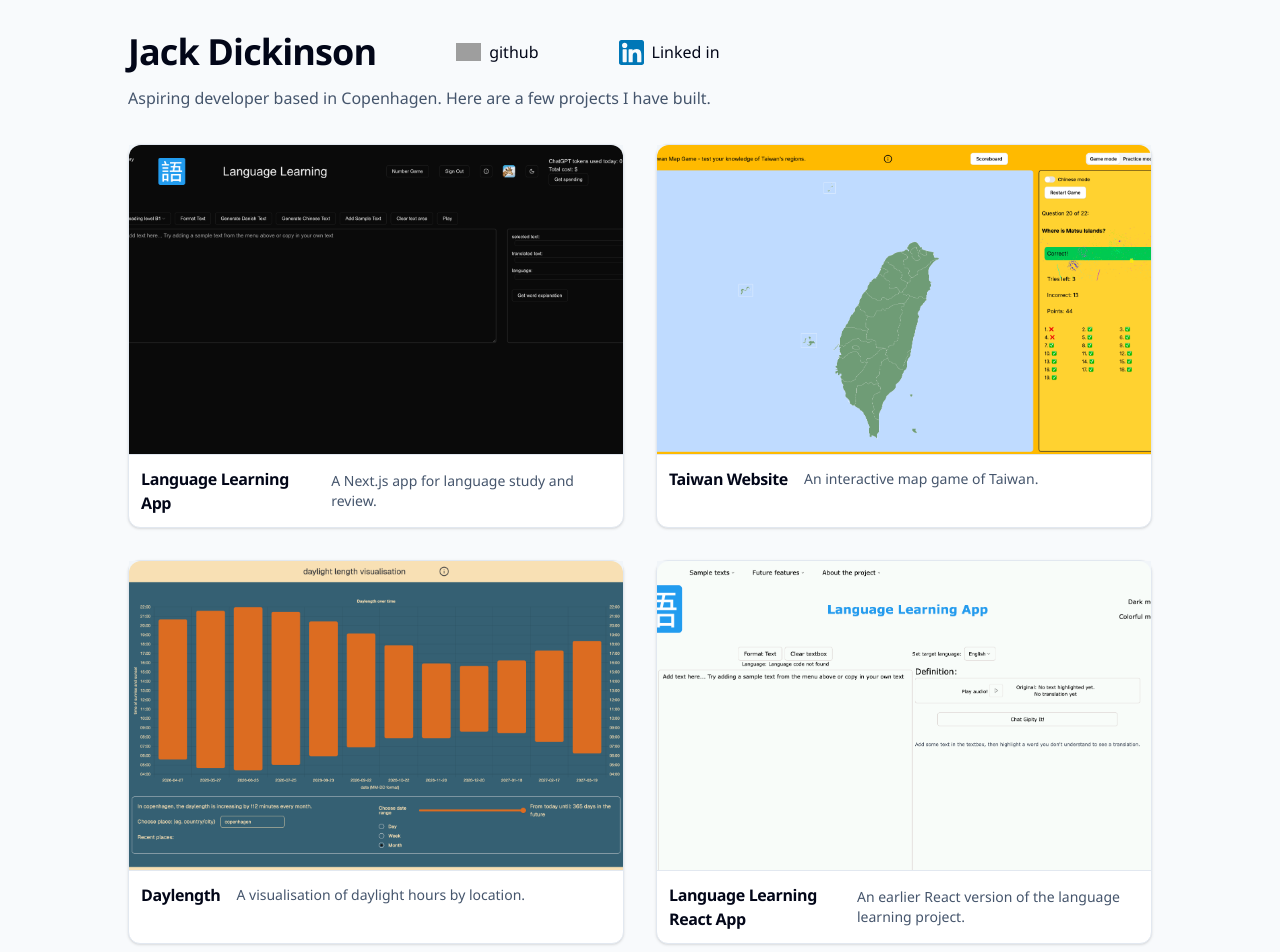
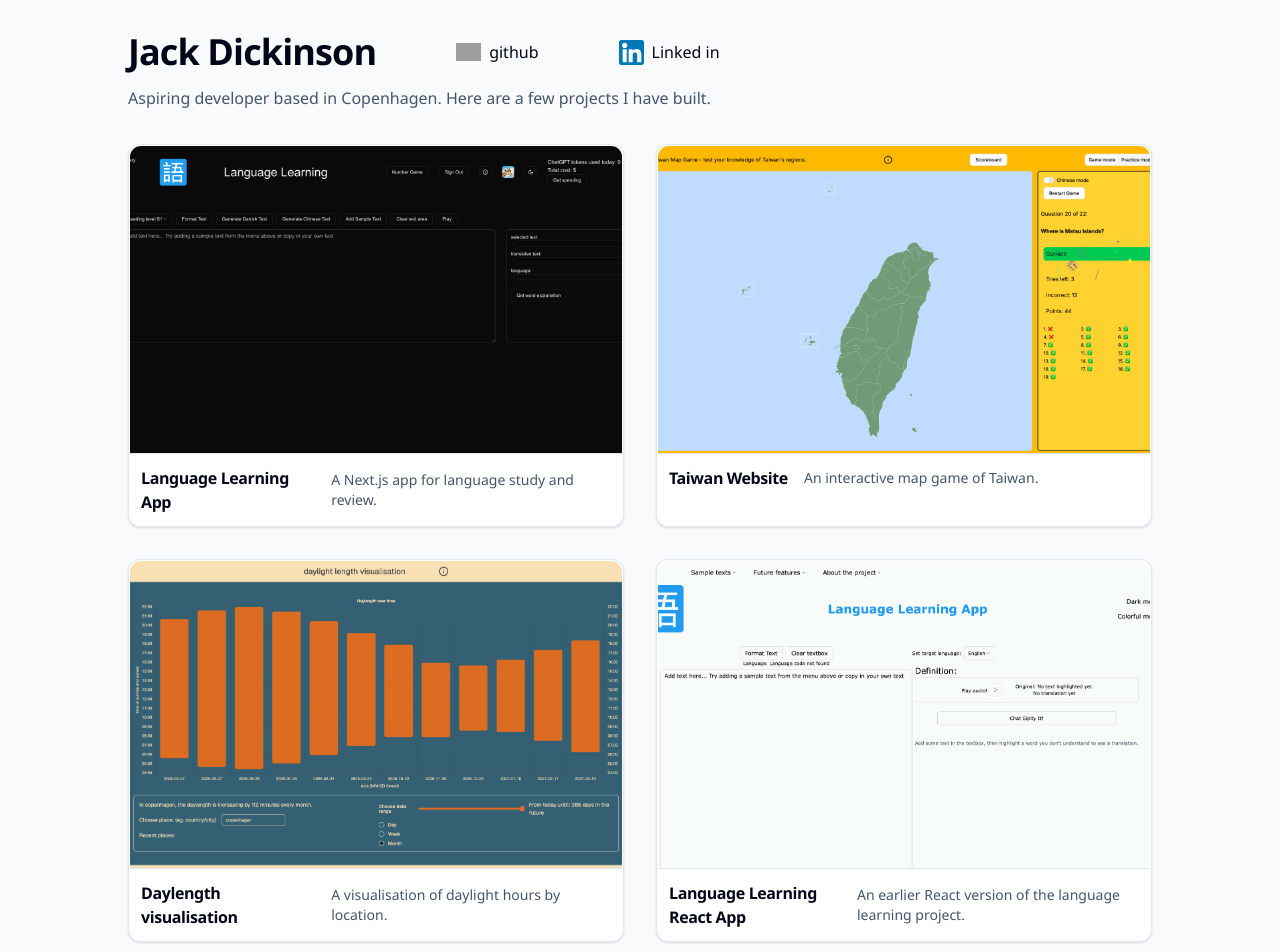
Before and after one commit to Jackarius090/portfolio, a Next.js app: page / in a window 1280 px wide. Shown: the top 952 px of the page. Built offline with nearby package versions, Linux system fonts and the light colour scheme; no server answers; grey boxes are pictures that could not be loaded.

Commit message:
small styling changes

```diff
--- a/app/page.tsx
+++ b/app/page.tsx
@@ -63,16 +63,14 @@ export default function Page() {
               className="group block"
             >
               <Card className="h-full transition duration-200 group-hover:border-slate-300 group-hover:shadow-md">
-                <div className="overflow-hidden border-b border-slate-200 bg-slate-100">
                 <Image
-                    className="aspect-16/10 h-auto w-full object-cover object-top rounded-t-xl"
+                  className="aspect-16/10 h-auto w-full object-cover object-top overflow-hidden border rounded-t-xl border-b-slate-200"
                   src={project.image}
                   alt={project.imageAlt}
                   width={imageDimensions.width}
                   height={imageDimensions.height}
                   priority={project === projects[0]}
                 />
-                </div>
                 <CardHeader>
                   <CardTitle>{project.title}</CardTitle>
                   <CardDescription>{project.description}</CardDescription>
--- a/app/projects-data.ts
+++ b/app/projects-data.ts
@@ -22,7 +22,7 @@ export const projects: Project[] = [
     description: "An interactive map game of Taiwan.",
   },
   {
-    title: "Daylength",
+    title: "Daylength visualisation",
     href: "https://daylight-site-rho.vercel.app/",
     image: "/images/daylength-website.png",
     imageAlt: "Daylength website screenshot",
```
Lines whose indentation alone changed are shown as unchanged.
